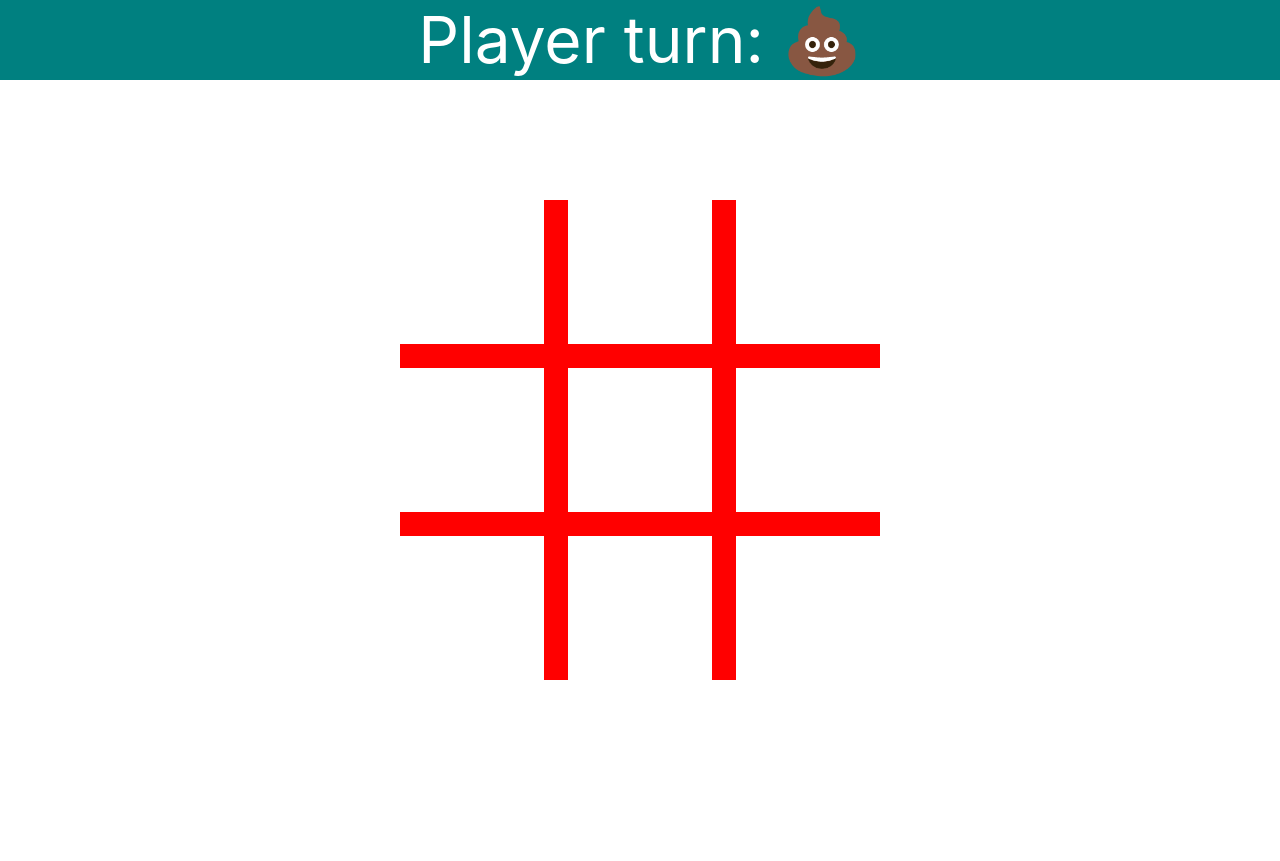
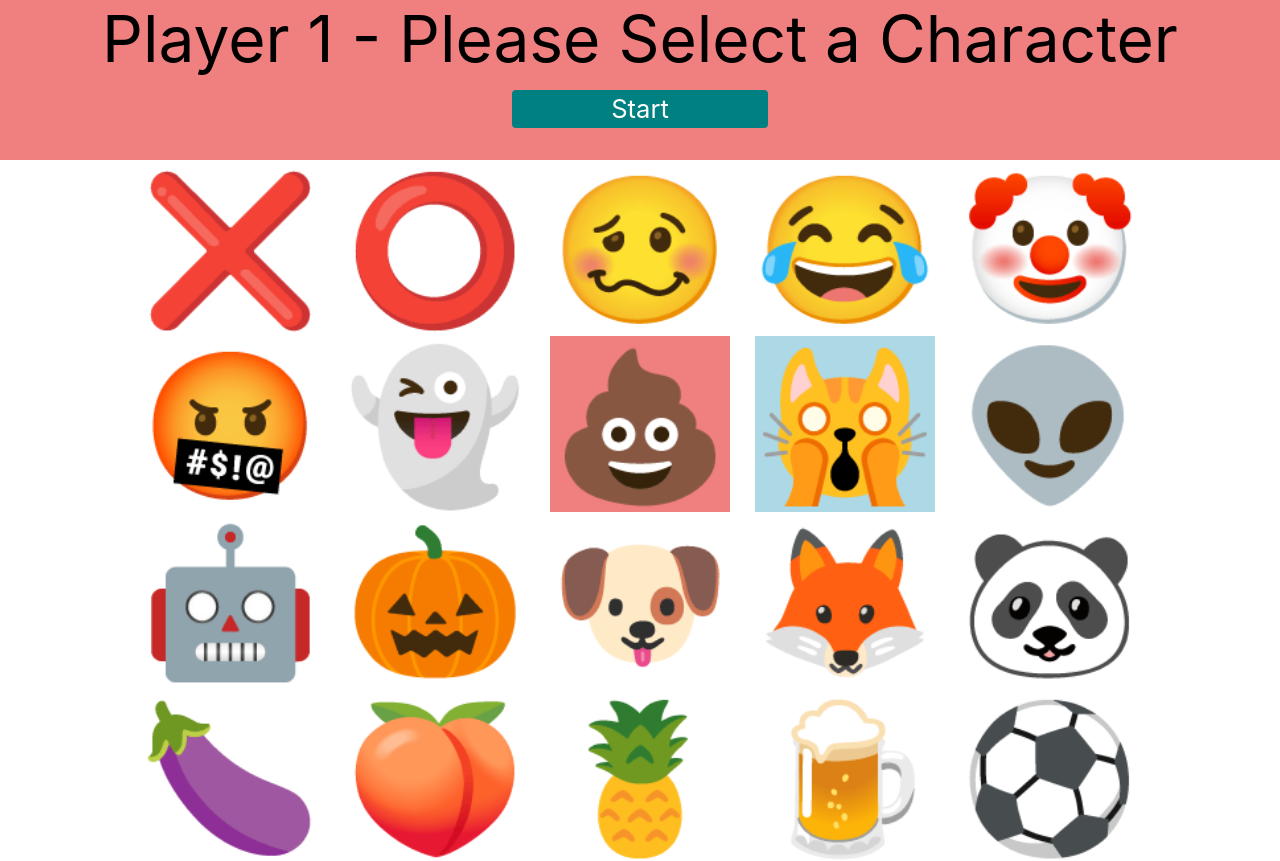
Before and after one commit to ThomasKman/reduxius-tac-toe, a React (Create React App) app: page / in a window 1280 px wide. Shown: the top 861 px of the page. Before the commit the page ends 800 px from the top, so only its background shows below. Built offline with nearby package versions, Linux system fonts and the light colour scheme.

Commit message:
finish game and add router + champ select

```diff
--- a/package.json
+++ b/package.json
@@ -11,6 +11,7 @@
     "react": "^18.2.0",
     "react-dom": "^18.2.0",
     "react-redux": "^8.1.1",
+    "react-router-dom": "^6.14.0",
     "react-scripts": "5.0.1",
     "sass": "^1.63.6",
     "scss": "^0.2.4",
--- a/src/App.js
+++ b/src/App.js
@@ -1,13 +1,17 @@
+import React from 'react';
 import './styles.scss';
-import { Header } from './features/header/Header';
-import { Field } from './features/field/Field';
+import { BrowserRouter as Router, Routes, Route } from 'react-router-dom';
+import Game from './pages/Game';
+import Select from './pages/Select';
 
 function App() {
   return (
-    <div className="App">
-      <Header />
-      <Field />
-    </div>
+    <Router>
+      <Routes>
+        <Route exact path="/" element={<Select />} />
+        <Route path="/game" element={<Game />} />
+      </Routes>
+    </Router>
   );
 }
 
--- a/src/features/field/box/characterSlice.js
+++ b/src/features/field/box/characterSlice.js
@@ -9,6 +9,7 @@ export const characterSlice = createSlice({
   reducers: {
     player_one_change: (state, action) => {
       state.player_one_character = action.payload;
+      console.log(action);
     },
     player_two_change: (state, action) => {
       state.player_two_character = action.payload;
@@ -17,6 +18,6 @@ export const characterSlice = createSlice({
 });
 
 // Action creators are generated for each case reducer function
-export const { swap } = characterSlice.actions;
+export const { player_one_change, player_two_change } = characterSlice.actions;
 
 export default characterSlice.reducer;
--- /dev/null
+++ b/src/features/selectHeader/Header.js
@@ -0,0 +1,26 @@
+import React, { useEffect, useState } from 'react';
+import { useSelector } from 'react-redux';
+import { Link } from 'react-router-dom';
+
+export function Header() {
+  const player = useSelector((state) => state.counter.value);
+  const [className, setClassName] = useState('select-header');
+  useEffect(() => {
+    if (player === 0) {
+      setClassName('select-header p1');
+    } else if (player === 1) {
+      setClassName('select-header p2');
+    }
+  }, [player]);
+
+  return (
+    <div className={className}>
+      <div className="inner">
+        <p>Player {player + 1} - Please Select a Character</p>
+      </div>
+      <Link className="start" to="/game">
+        Start
+      </Link>
+    </div>
+  );
+}
--- /dev/null
+++ b/src/features/selector/Selector.js
@@ -0,0 +1,39 @@
+import React from 'react';
+import { SelectBox } from './selectBox/SelectBox';
+
+export function Selector() {
+  // Generate an array of box elements
+  const emojis = [
+    '❌',
+    '⭕️',
+    '🥴',
+    '😂',
+    '🤡',
+    '🤬',
+    '👻',
+    '💩',
+    '🙀',
+    '👽',
+    '🤖',
+    '🎃',
+    '🐶',
+    '🦊',
+    '🐼',
+    '🍆',
+    '🍑',
+    '🍍',
+    '🍺',
+    '⚽️',
+    '🏎',
+  ];
+  let boxes = [];
+  emojis.forEach((emoji) => {
+    boxes.push(<SelectBox emoji={emoji} />);
+  });
+
+  return (
+    <div className="select">
+      <div className="selector">{boxes}</div>
+    </div>
+  );
+}
--- /dev/null
+++ b/src/features/selector/selectBox/SelectBox.js
@@ -0,0 +1,46 @@
+import React, { useState, useEffect } from 'react';
+import { useSelector, useDispatch } from 'react-redux';
+import { swap } from '../../counter/counterSlice';
+import {
+  player_one_change,
+  player_two_change,
+} from '../../field/box/characterSlice';
+
+export function SelectBox({ emoji }) {
+  const dispatch = useDispatch();
+  const [className, setClassName] = useState('box');
+  const player_turn = useSelector((state) => state.counter.value);
+  const p1Character = useSelector(
+    (state) => state.character.player_one_character,
+  );
+  const p2Character = useSelector(
+    (state) => state.character.player_two_character,
+  );
+  let counter = 0;
+
+  useEffect(() => {
+    if (p1Character === emoji) {
+      setClassName('box p1');
+    } else if (p2Character === emoji) {
+      setClassName('box p2');
+    } else {
+      setClassName('box');
+    }
+  }, [player_turn]);
+
+  const select = () => {
+    if (player_turn === 0) {
+      dispatch(swap());
+      dispatch(player_one_change(emoji));
+    } else if (player_turn === 1) {
+      dispatch(swap());
+      dispatch(player_two_change(emoji));
+    }
+  };
+
+  return (
+    <div className={className} onClick={() => select()}>
+      {emoji}
+    </div>
+  );
+}
--- /dev/null
+++ b/src/pages/Game.js
@@ -0,0 +1,13 @@
+import { Header } from '../features/header/Header';
+import { Field } from '../features/field/Field';
+
+function Game() {
+  return (
+    <div className="App">
+      <Header />
+      <Field />
+    </div>
+  );
+}
+
+export default Game;
--- /dev/null
+++ b/src/pages/Select.js
@@ -0,0 +1,15 @@
+import { Header } from '../features/selectHeader/Header';
+import { Selector } from '../features/selector/Selector';
+import { Link } from 'react-router-dom';
+
+function Select() {
+  return (
+    <div className="App">
+      <Header />
+
+      <Selector />
+    </div>
+  );
+}
+
+export default Select;
--- a/src/styles.scss
+++ b/src/styles.scss
@@ -1,3 +1,65 @@
+.select {
+  height: 90vh;
+  display: flex;
+  justify-content: center;
+  .selector {
+    display: flex;
+    background: white;
+    height: 80vh;
+    width: 80vw;
+    flex-wrap: wrap;
+    justify-content: space-around;
+    align-content: space-around;
+    .box {
+      display: flex;
+      justify-content: space-between;
+      align-items: center;
+      font-size: 18vh;
+      &.p1 {
+        background: lightcoral;
+      }
+      &.p2 {
+        background-color: lightblue;
+      }
+    }
+  }
+}
+.select-header {
+  display: flex;
+  height: 20vh;
+  align-items: center;
+  // justify-content: center;
+  font-size: 8vh;
+  flex-direction: column;
+  &.p1 {
+    background-color: lightcoral;
+    color: black;
+  }
+  &.p2 {
+    background-color: lightblue;
+    color: black;
+  }
+  p {
+    margin: 0;
+  }
+  .start {
+    margin-top: 1vw;
+    width: 20vw;
+    background: teal;
+    height: 3vw;
+    color: white;
+    font-size: 2vw;
+    display: inline-block;
+    text-decoration: none;
+    border-radius: 4px;
+    border: none;
+    cursor: pointer;
+    display: flex;
+    align-items: center;
+    justify-content: center;
+  }
+}
+
 .game {
   height: 90vh;
   display: flex;
@@ -30,6 +92,14 @@
   justify-content: center;
   font-size: 8vh;
   color: white;
+  &.p1 {
+    background-color: lightcoral;
+    color: black;
+  }
+  &.p2 {
+    background-color: lightblue;
+    color: black;
+  }
   .reset {
     position: absolute;
     font-size: 8vh;
```
Also changed, not shown: src/index.js (+9 -9 lines), 1 other file (tests, documents, lock files or other folders).
